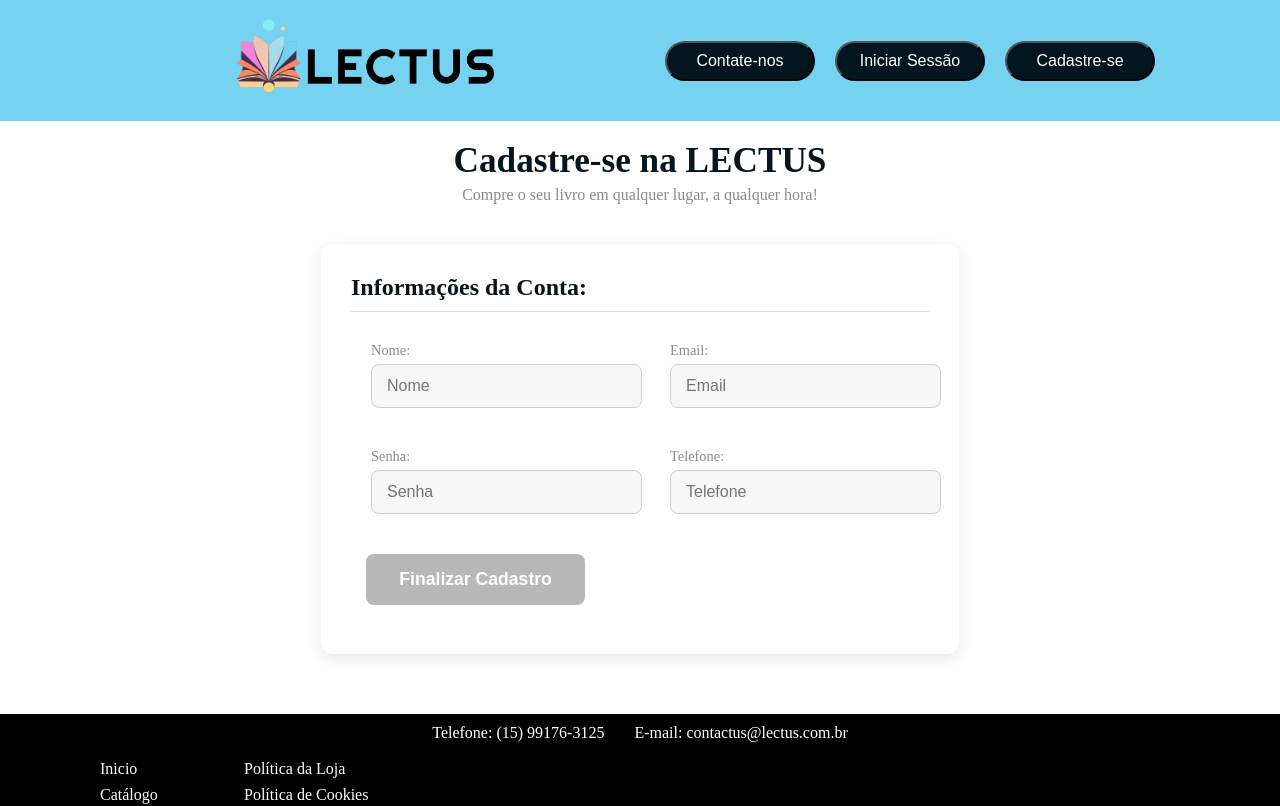
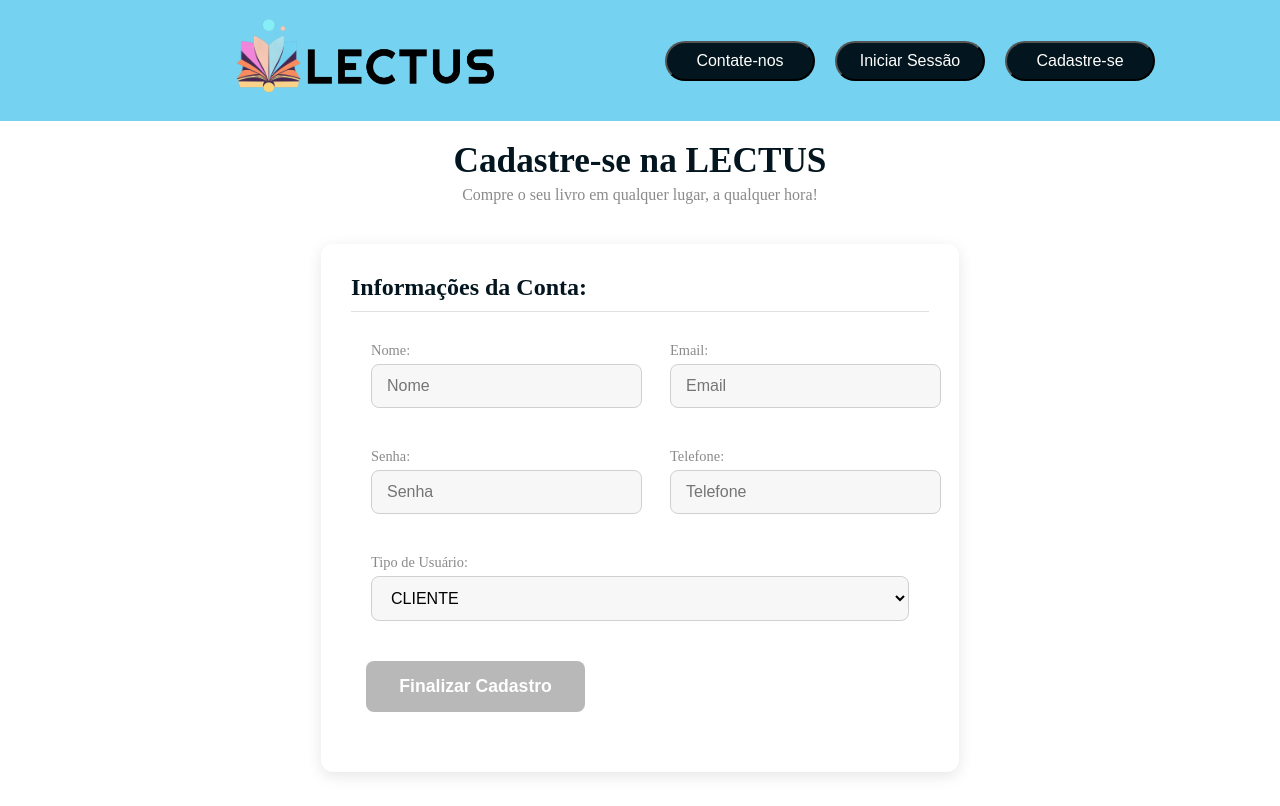
Before and after one commit to serrabruna/Lectus_TP1, an Angular app in the folder Lectus/: page /cadastro in a window 1280 px wide. Shown: the top 806 px of the page. Built offline with nearby package versions, Linux system fonts and the light colour scheme.

Commit message:
alterações para incluir tipo de usuario no cadastro

```diff
--- a/Lectus/src/app/features/cadastro/cadastro-form/cadastro-form.css
+++ b/Lectus/src/app/features/cadastro/cadastro-form/cadastro-form.css
@@ -19,8 +19,8 @@ p{
     padding: 30px;
     background-color: var(--branco);
     border-radius: 12px;
-    height: 350px;
     box-shadow: 0 4px 15px rgba(0, 0, 0, 0.1);
+
 }
 
 .form-container h2 {
@@ -41,12 +41,13 @@ p{
 
 .campo-full {
     grid-column: 1 / -1;
+
 }
 
 .campo {
     display: flex;
     flex-direction: column;
-    margin: 10px 20px;
+    padding: 10px 20px;
 }
 
 .campo label {
--- a/Lectus/src/app/features/cadastro/cadastro-form/cadastro-form.html
+++ b/Lectus/src/app/features/cadastro/cadastro-form/cadastro-form.html
@@ -42,6 +42,19 @@
                     Telefone é obrigatório.
                 </small>
             </div>
+
+            <div class="campo campo-full">
+                <label for="tipo_usuario">Tipo de Usuário: </label>
+                <select id="tipo_usuario" name="tipo_usuario"
+                    [(ngModel)]="novoUsuario.tipo_usuario" required>
+                    @for (tipo of tiposUsuario; track tipo) {
+                        <option [value]="tipo">{{ tipo }}</option>
+                    }
+                </select>
+                <small class="erro" [hidden]="!(formulario.controls['tipo_usuario']?.dirty && formulario.controls['tipo_usuario'].invalid)">
+                    O tipo de usuário é obrigatório.
+                </small>
+            </div>
         </div>
 
         <div class="botoes-formulario">
--- a/Lectus/src/app/features/cadastro/cadastro-form/cadastro-form.ts
+++ b/Lectus/src/app/features/cadastro/cadastro-form/cadastro-form.ts
@@ -18,11 +18,14 @@ export class CadastroForm {
   enviando = signal(false);
   mensagem = signal('');
 
+  tiposUsuario = ['CLIENTE', 'ADMIN'];
+
   novoUsuario: Usuario = {
     nome: '',
     email: '',
     senha: '',
-    telefone: ''
+    telefone: '',
+    tipo_usuario: 'CLIENTE'
   };
 
   onSubmit(form: NgForm){
```
